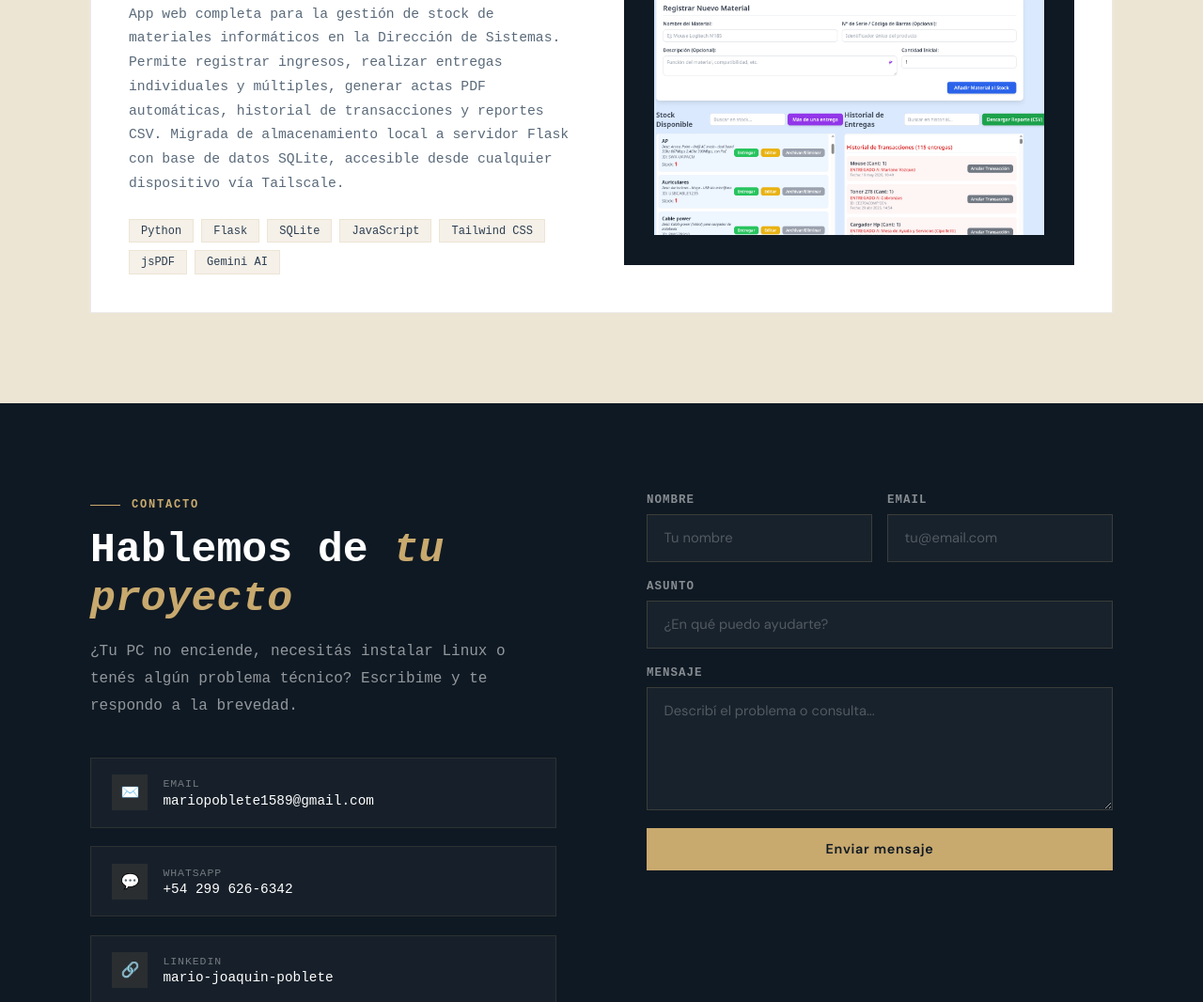
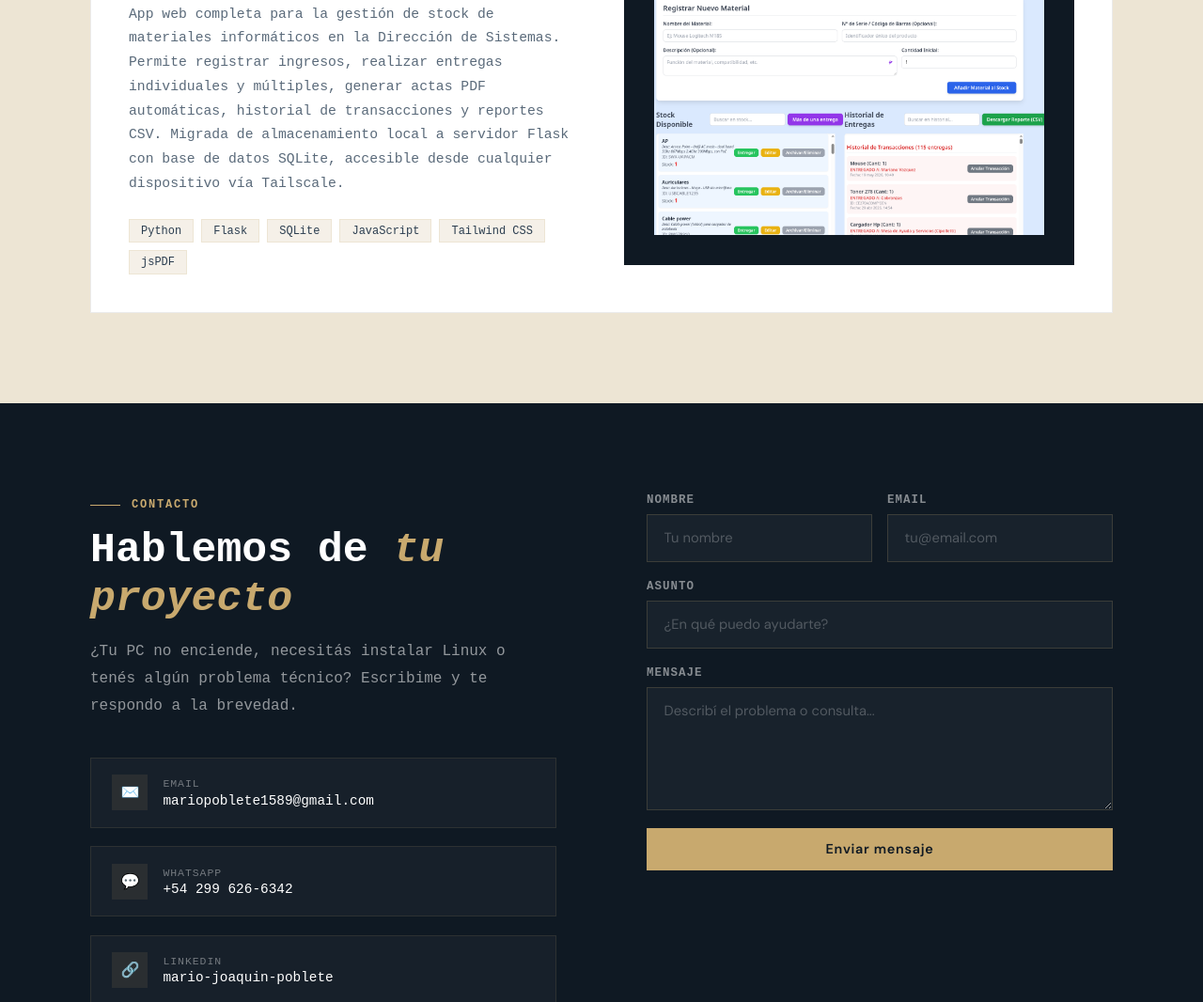
Before and after one commit to mjp-1589/mjp-1589.github.io, a plain HTML site: page index.html in a window 1280 px wide. Shown: the part 2970-4036 px from the top of the page at 94% size. Drawn offline with Linux system fonts and the light colour scheme.

Commit message:
Update index.html

```diff
--- a/index.html
+++ b/index.html
@@ -893,7 +893,7 @@
                     <span class="tech-tag">JavaScript</span>
                     <span class="tech-tag">Tailwind CSS</span>
                     <span class="tech-tag">jsPDF</span>
-                    <span class="tech-tag">Gemini AI</span>
+
                 </div>
             </div>
             <div class="project-visual">
```
